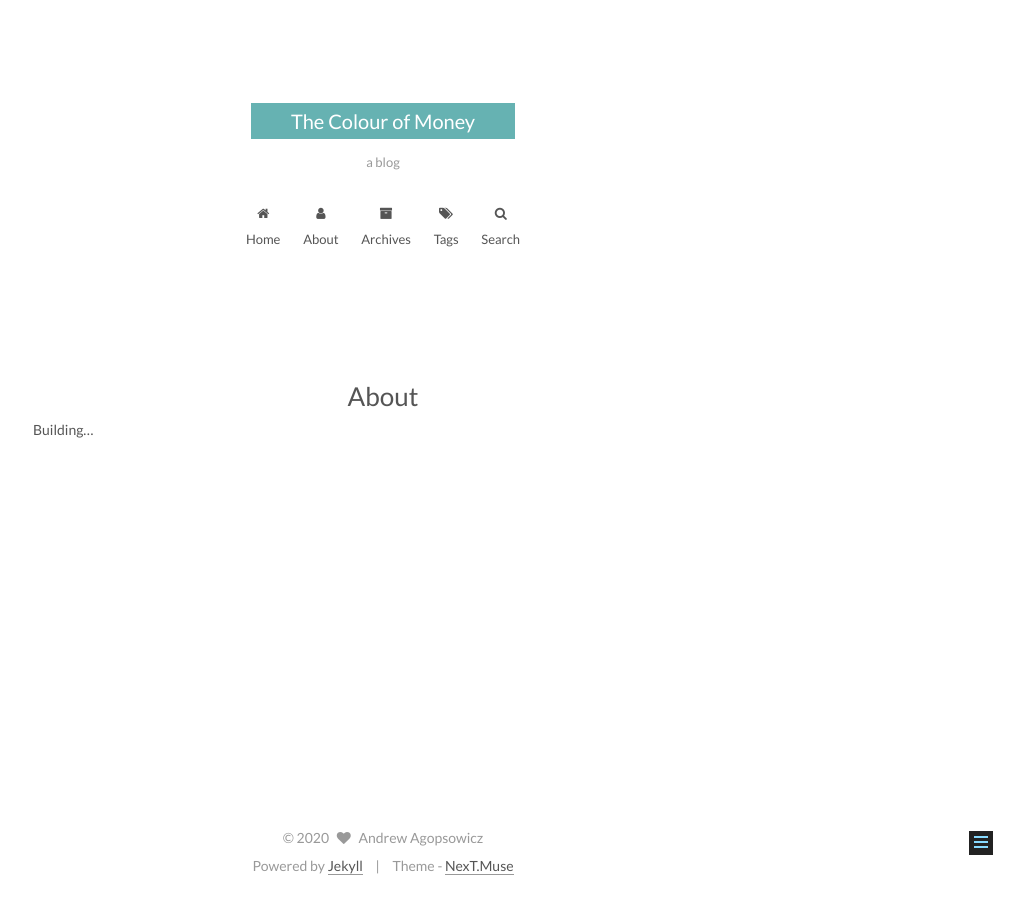
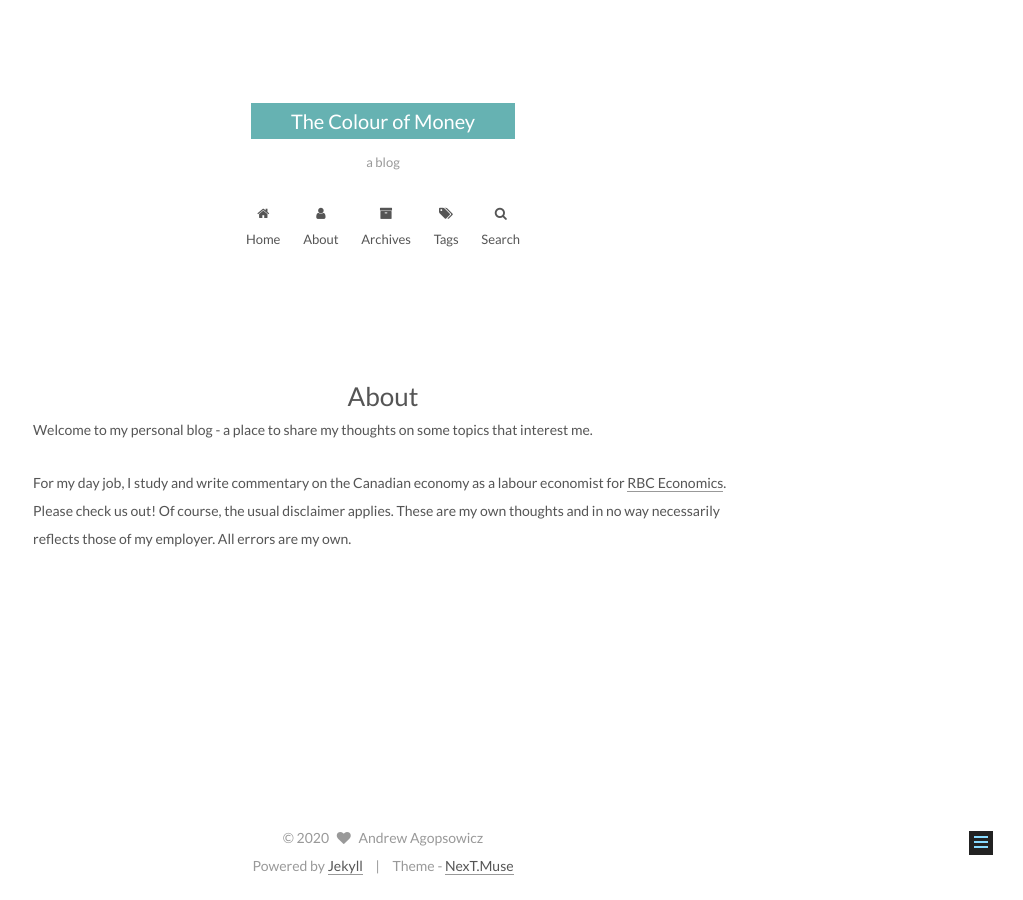
Before and after one commit to aagopsow/aagopsow.github.io, a Jekyll site: the page built from about/index.md, in a window 1280 px wide. Shown: the whole page, without its empty margins (257-1280 px from the left). Built offline with Jekyll 4.4.1, drawn with Linux system fonts in a browser that asks for light colours.

Commit message:
Added About blurb

```diff
--- a/about/index.md
+++ b/about/index.md
@@ -3,4 +3,11 @@ layout: page
 type: about
 ---
 
-Building...
+Welcome to my personal blog - a place to share my thoughts on
+some topics that interest me.
+
+For my day job, I study and write commentary on the Canadian economy
+as a labour economist for
+[RBC Economics](https://www.rbc.com/economics/). Please check us out!
+Of course, the usual disclaimer applies. These are my own thoughts and
+in no way necessarily reflects those of my employer. All errors are my own.
```
